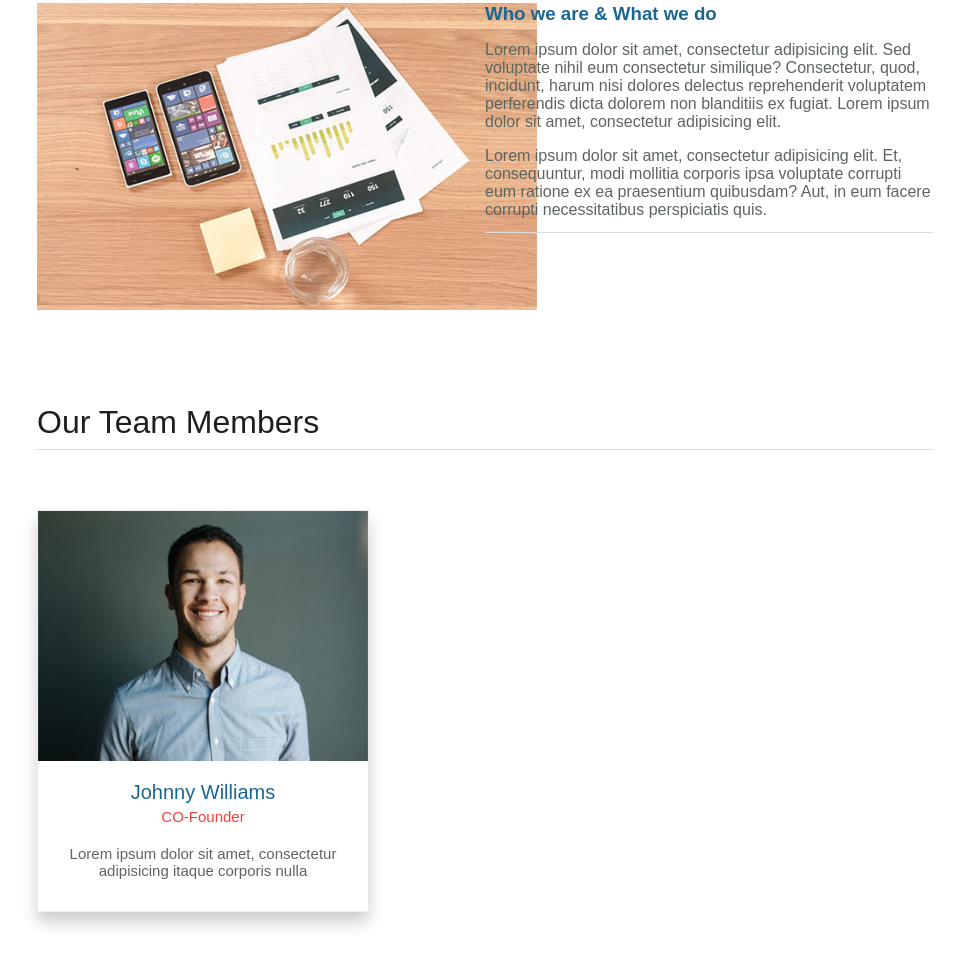
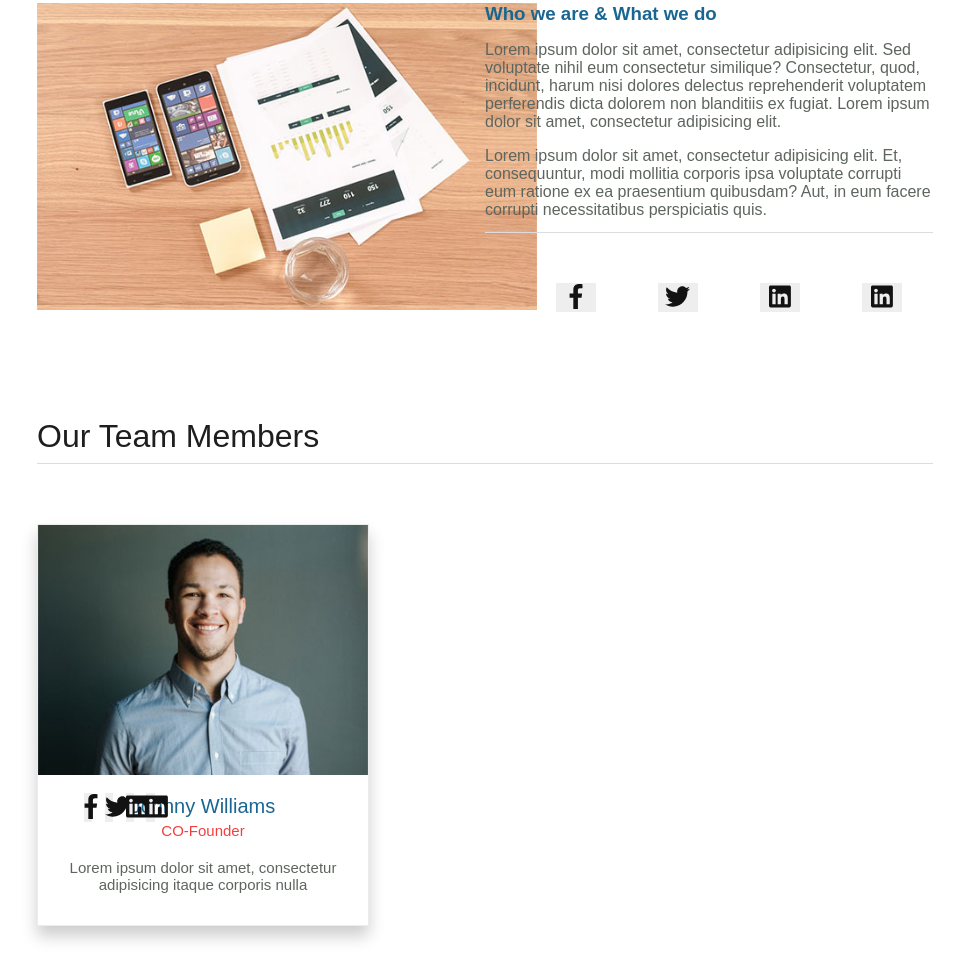
Before and after one commit to phamduyanminh/Sixteen-Clothing, a plain HTML site: page about-us.html in a window 1280 px wide. Shown: the part 733-1704 px from the top of the page, without its empty margins (155-1116 px from the left). Drawn offline with Linux system fonts and the light colour scheme.

Commit message:
Working on Icon part

```diff
--- a/about-us.html
+++ b/about-us.html
@@ -3,9 +3,9 @@
 <head>
     <meta charset="UTF-8">
     <meta name="viewport" content="width=device-width, initial-scale=1.0">
-    <link rel="stylesheet" href="https://cdnjs.cloudflare.com/ajax/libs/font-awesome/4.7.0/css/font-awesome.min.css">
     <link rel="stylesheet" href="./css/style-about-us.css">
     <link rel="stylesheet" href="./css/style.css">
+    <script defer src="https://use.fontawesome.com/releases/v5.0.0/js/all.js"></script>
     <title>About Us</title>
 </head>
 <body>
@@ -80,9 +80,30 @@
                         Lorem ipsum dolor sit amet, consectetur adipisicing elit. Et, consequuntur, modi mollitia corporis ipsa voluptate corrupti eum ratione ex ea praesentium quibusdam? Aut, in eum facere corrupti necessitatibus perspiciatis quis.
                     </p>
                     <hr class="hr">
-                    <ul class="social-media">
-
-                    </ul>
+                    <div style="margin-bottom: 5px;">
+                        <ul class="social-media">
+                            <li>
+                                <a href="" class="social-media-list">
+                                    <i class="fab fa-facebook-f"></i>
+                                </a>
+                            </li>
+                            <li>
+                                <a href="" class="social-media-list">
+                                    <i class="fab fa-twitter"></i>
+                                </a>
+                            </li>
+                            <li>
+                                <a href="" class="social-media-list">
+                                    <i class="fab fa-linkedin"></i>
+                                </a>
+                            </li>
+                            <li>
+                                <a href="" class="social-media-list">
+                                    <i class="fab fa-linkedin"></i>
+                                </a>
+                            </li>
+                        </ul>
+                    </div>
                 </div>
             </div>
         </div>
@@ -98,10 +119,39 @@
 
         <hr class="hr">
 
+        <!--Team Members List Starts Here-->
         <div class="span-item">
             <!--Member 1-->
             <div class="member">
-                <img src="./pictures/team_01.jpg" alt="Members1" width="330px" height="250px">
+                <div>
+                    <img src="./pictures/team_01.jpg" alt="Members1" width="330px" height="250px">
+                    <center>
+                        <div class="div-visible">
+                            <ul class="social-media">
+                                <li>
+                                    <a href="" class="social-media-list">
+                                        <i class="fab fa-facebook-f"></i>
+                                    </a>
+                                </li>
+                                <li>
+                                    <a href="" class="social-media-list">
+                                        <i class="fab fa-twitter"></i>
+                                    </a>
+                                </li>
+                                <li>
+                                    <a href="" class="social-media-list">
+                                        <i class="fab fa-linkedin"></i>
+                                    </a>
+                                </li>
+                                <li>
+                                    <a href="" class="social-media-list">
+                                        <i class="fab fa-linkedin"></i>
+                                    </a>
+                                </li>
+                            </ul>
+                        </div>
+                    </center>
+                </div>
                 <div>
                     <h2 style="
                     color:#1a6692;
@@ -129,7 +179,9 @@
             </div>
             <!--Member 2-->
         </div>
+        <!--Team Members List Ended Here-->
     </div>
+    <!--Lower Body Part Ended Here-->
 </body>
 <script src="./index.js"></script>
 </html>
--- a/css/style-about-us.css
+++ b/css/style-about-us.css
@@ -49,3 +49,40 @@
     border: 1px solid #ebedeb;
     box-shadow: 0px 10px 15px rgba(0, 0 , 0, 0.2);
 }
+
+.social-media{
+    list-style: none;
+    display: flex;
+    position: relative;
+    justify-content: space-around;
+}
+
+.social-media li {
+    height: 100%;
+    width: 10%;
+    padding-bottom: 0px;
+    margin-bottom: 0px;
+    background-color: #eee;
+    margin-top: -2.5%;
+    text-align: center;
+}
+
+.social-media-list{
+    position: relative;
+    font-size: 25px;
+    color: #121212;
+}
+
+.social-media li:hover{
+    background-color: #ef233c;
+}
+
+.div-visible{
+    position: absolute;
+    visibility: visible;
+    z-index: 1;
+}
+
+.div-visible:hover{
+    visibility: hidden;
+}
```
